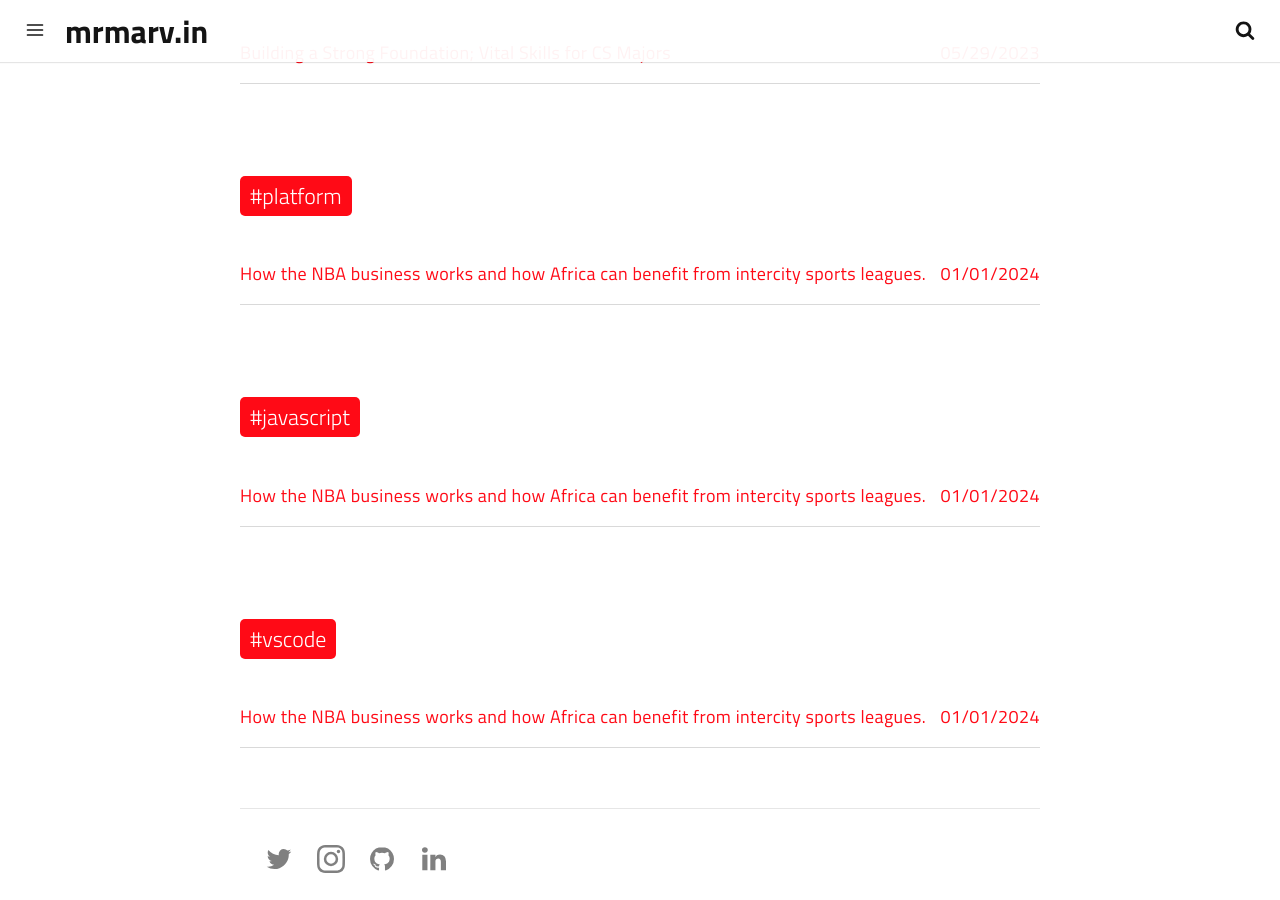
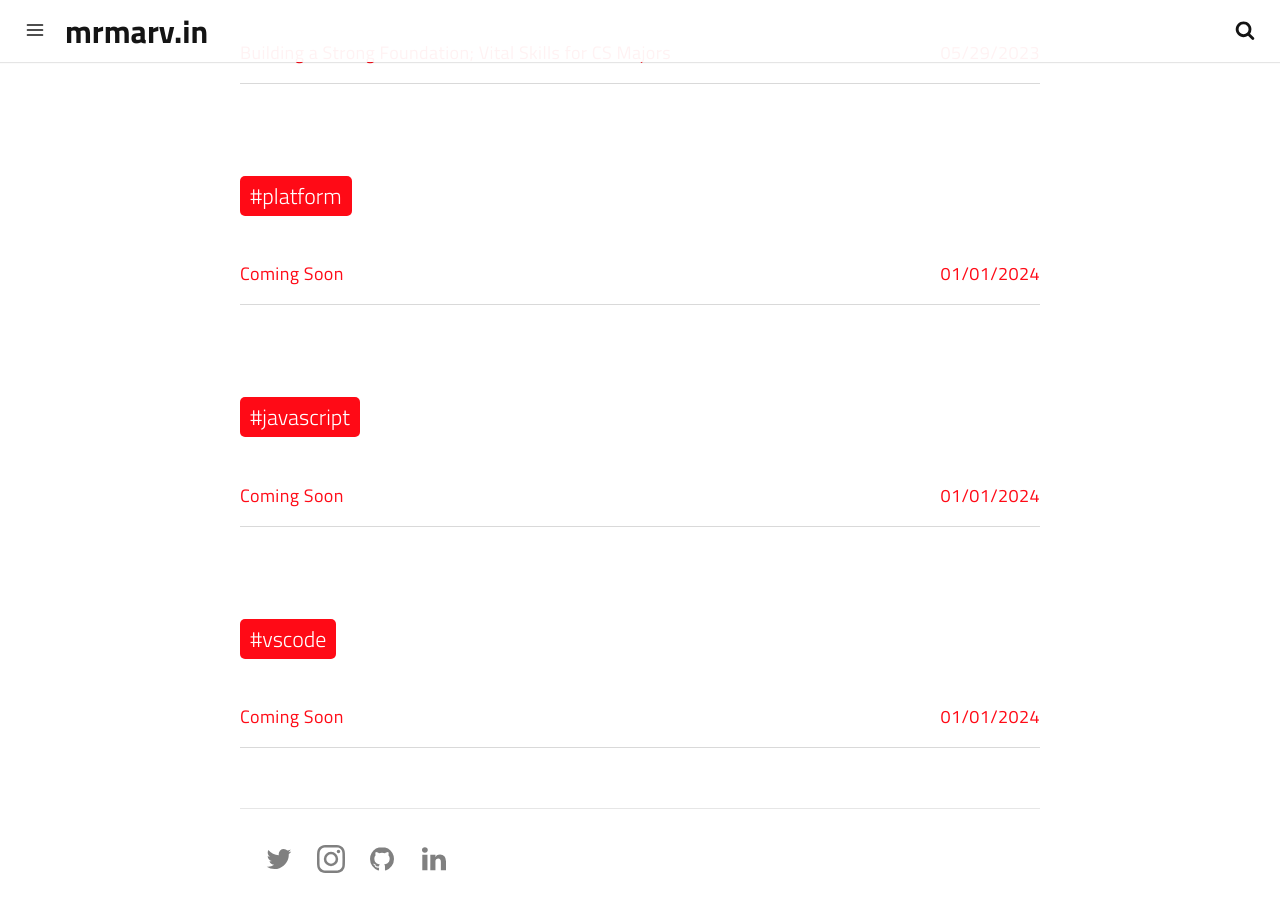
Before and after one commit to marv0/marv0.github.io, a Jekyll site: the page built from tags.html, in a window 1280 px wide and 900 px high, scrolled down 1728 px. Built offline with Jekyll 4.4.1, drawn with Linux system fonts in a browser that asks for light colours; a script that is not in the unit is left out.

Commit message:
Update and rename 2024-01-01-how-the-nba-business-works.md to 2024-01-01-coming-soon.md

```diff
--- a/_posts/2024-01-01-how-the-nba-business-works.md
+++ b/_posts/2024-01-01-coming-soon.md
@@ -1,7 +1,7 @@
 ---
 date: 2024-01-01 12:26:40
 layout: post
-title: How the NBA business works and how Africa can benefit from intercity sports leagues.
+title: Coming Soon
 subtitle: Lorem ipsum dolor sit amet, consectetur adipisicing elit.
 description: Lorem ipsum dolor sit amet, consectetur adipisicing elit, sed do eiusmod tempor incididunt ut labore et dolore magna aliqua.
 image: https://res.cloudinary.com/dm7h7e8xj/image/upload/v1559820489/js-code_n83m7a.jpg
```
